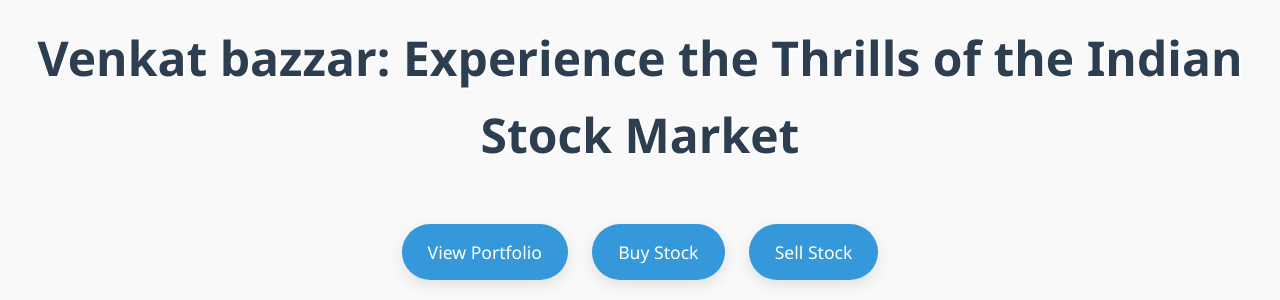
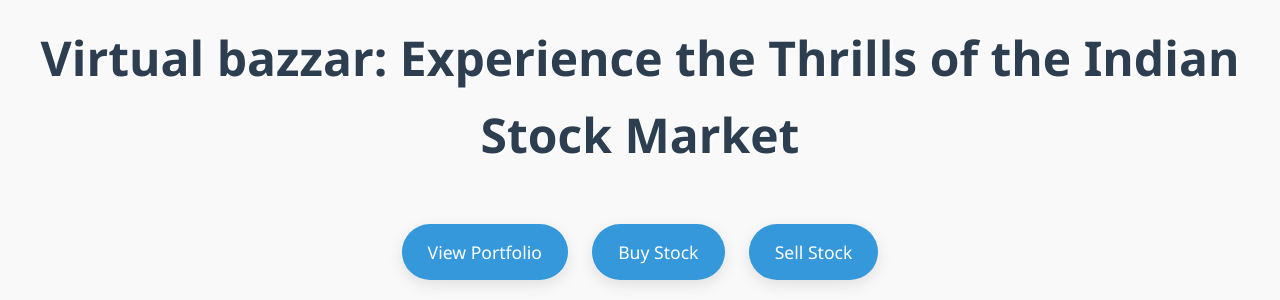
Before and after one commit to venkat4191/virtual-market, a Flask app: template projects/templates/index.html in a window 1280 px wide. Shown: the top 300 px of the page. Run offline with Flask 3, Linux system fonts and the light colour scheme; the template is opened without the code that fills it, so the values that code supplies are empty.

Commit message:
Update index.html

```diff
--- a/projects/templates/index.html
+++ b/projects/templates/index.html
@@ -31,7 +31,7 @@
     </style>
 </head>
 <body>
-    <h1>Venkat bazzar: Experience the Thrills of the Indian Stock Market</h1>
+    <h1>Virtual bazzar: Experience the Thrills of the Indian Stock Market</h1>
     <div class="ticker-container">
         <div class="ticker-content">{% for ticker, price in stock_prices.items() %}<span>{{ ticker }}: <span style="color: #27ae60;">{{ price }}</span></span>{% endfor %}</div>
     </div>
```
